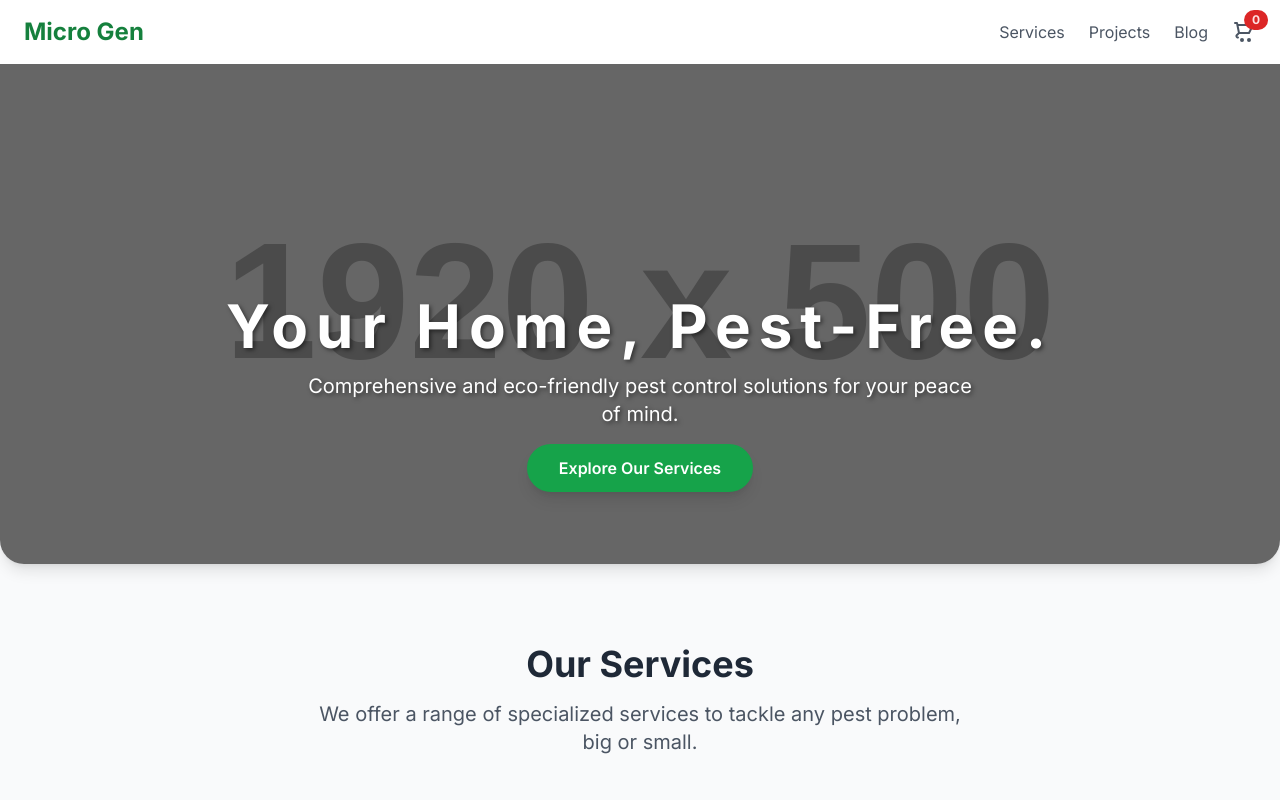
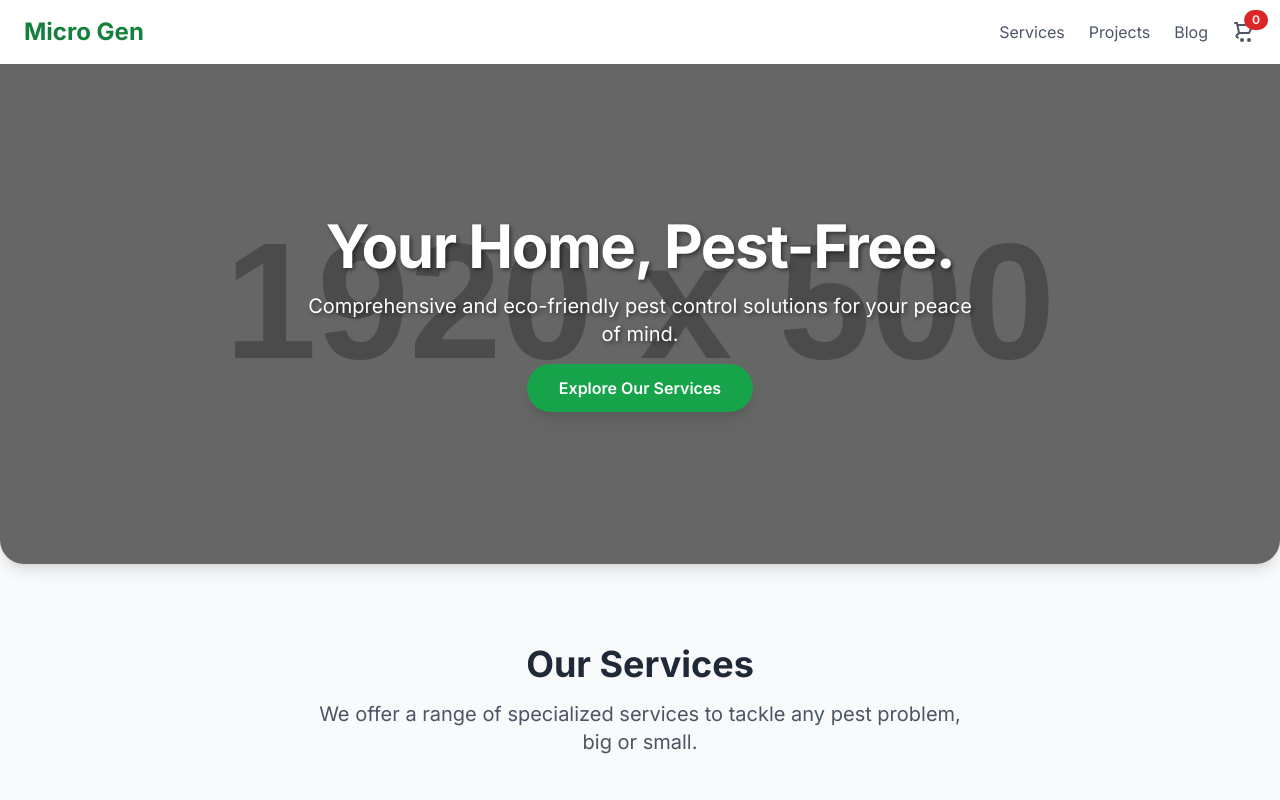
Before and after one commit to sonatome/cleanwiper, a plain HTML site: page index.html in a window 1280 px wide. Shown: the top 800 px of the page. Drawn offline with nearby package versions, Linux system fonts and the light colour scheme; placeholder pictures from the web are drawn by us.

Commit message:
Update index.html

```diff
--- a/index.html
+++ b/index.html
@@ -22,10 +22,7 @@
         .pt-\[56\.25\%\] {
             padding-top: 56.25%; /* 16:9 aspect ratio */
         }
-        h1.space{
-            letter-spacing: .5rem;
-            margin-top: 10rem;
-        }
+
     </style>
 </head>
 <body class="bg-gray-50">
```
